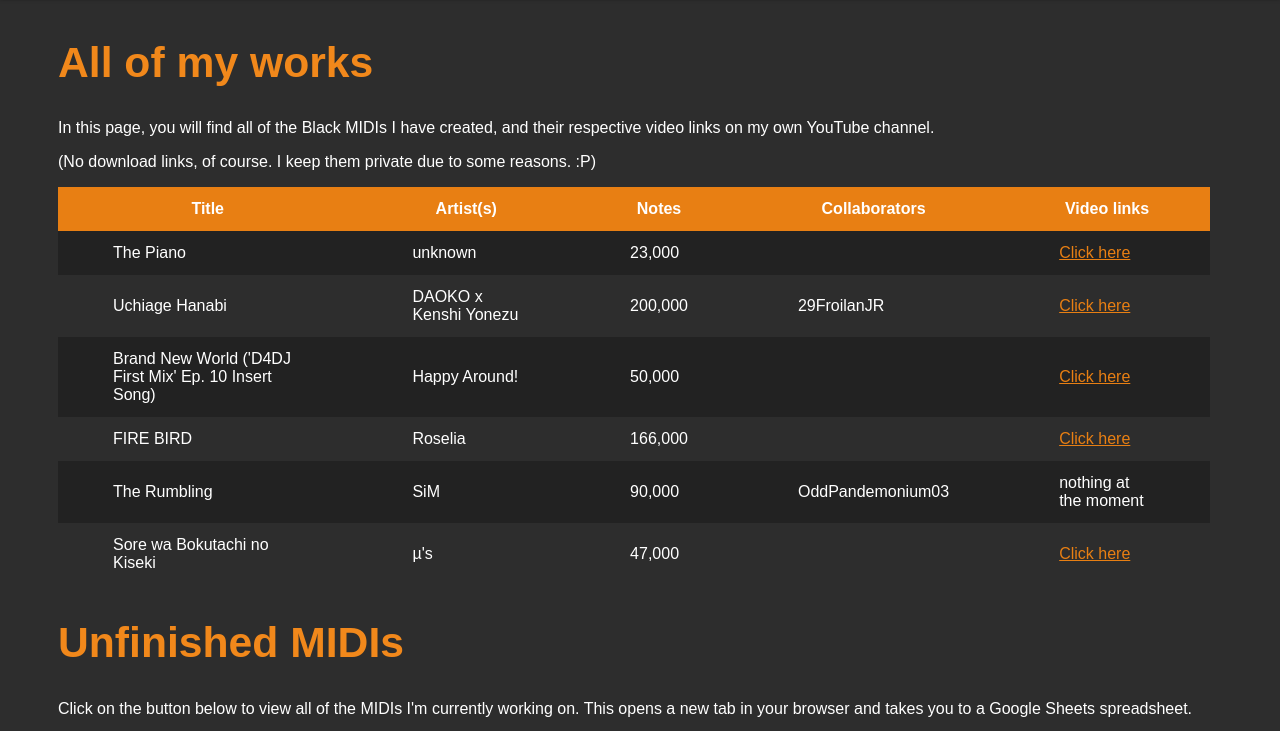
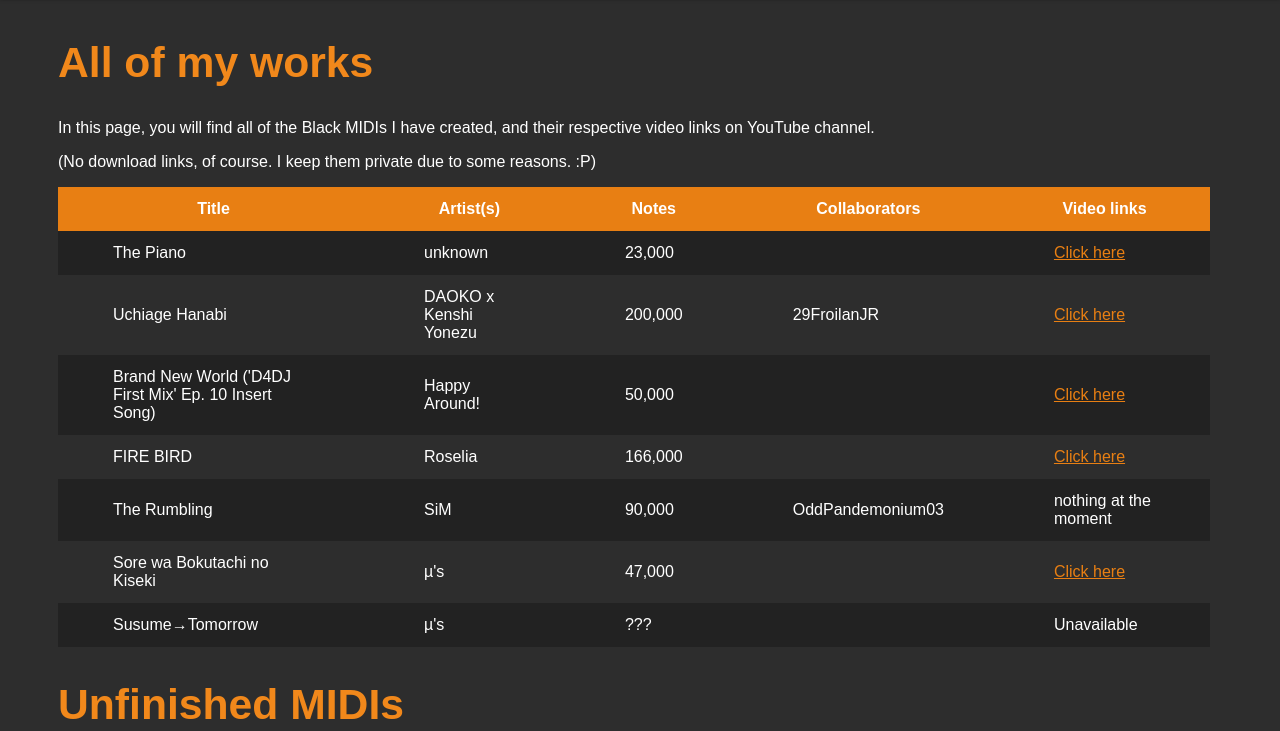
Before and after one commit to FL11/primary-site, a plain HTML site: page black_midis.html in a window 1280 px wide. Shown: the part 53-784 px from the top of the page. Drawn offline with Linux system fonts and the light colour scheme.

Commit message:
Updated the table contents

```diff
--- a/black_midis.html
+++ b/black_midis.html
@@ -4,6 +4,7 @@
         <title>List of Black MIDIs</title>
         <meta charset="UTF-8" />
         <link rel="stylesheet" href="styles.css" />
+		<link rel="stylesheet" href="https://fonts.googleapis.com/css?family=Poppins" />
         <script src="date.js"></script>
     </head>
     <body>
@@ -12,13 +13,13 @@
             <ul>
                 <li><a href="index.html">Home</a></li>
                 <li><a href="contact.html">Contact</a></li>
-                <li><a href="#">My Black MIDIs</a></li>
-                <li><a href="info.html">More info</a></li>
+                <li><a href="black_midis.html">My Black MIDIs</a></li>
+                <li><a href="#">More info</a></li>
             </ul>
         </div>
         <div id="main">
             <h4>All of my works</h4>
-			<p>In this page, you will find all of the Black MIDIs I have created, and their respective video links on my own YouTube channel.</p>
+			<p>In this page, you will find all of the Black MIDIs I have created, and their respective video links on YouTube channel.</p>
 			<p>(No download links, of course. I keep them private due to some reasons. :P)</p>
 
 			<table cellspacing="0">
@@ -71,6 +72,13 @@
 					<td></td>
 					<td><a href="https://www.youtube.com/watch?v=z96D_XvRA1o">Click here</a></td>
 				</tr>
+				<tr>
+				    <td>Susume&rarr;Tomorrow</td>
+					<td>µ's</td>
+					<td>???</td>
+					<td></td>
+					<td>Unavailable</a></td>
+				</tr>
 			</table>
 			<h4>Unfinished MIDIs</h4>
 		    <p>Click on the button below to view all of the MIDIs I'm currently working on. This opens a new tab in your browser and takes you to a Google Sheets spreadsheet.</p>
```
